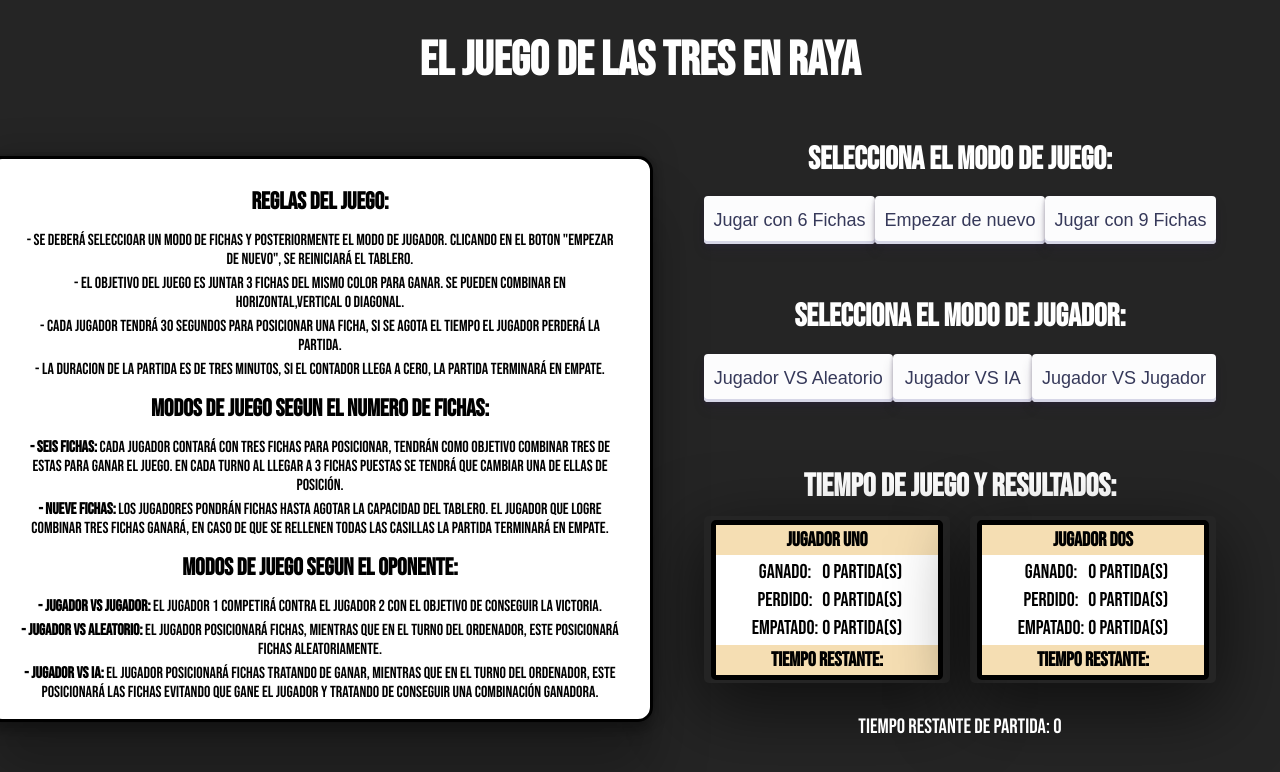
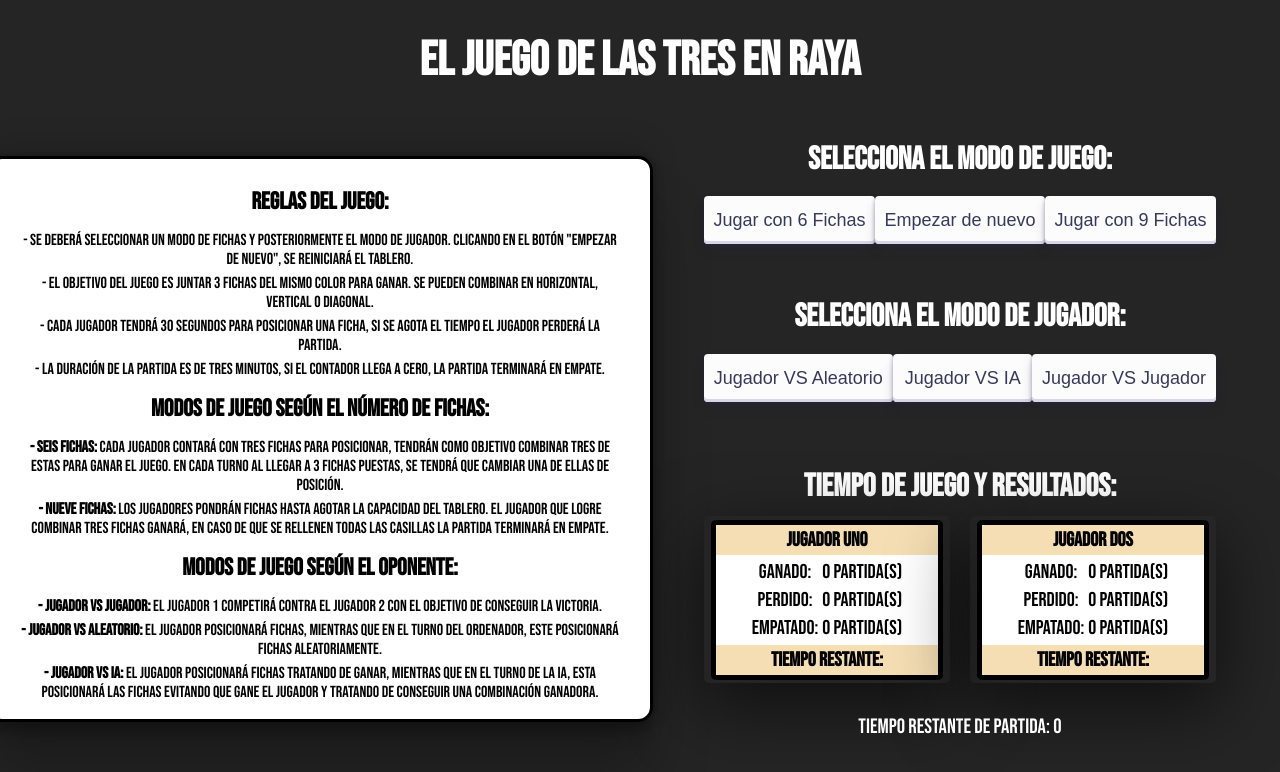
Before and after one commit to Chriiis85/Tres-en-Raya, a plain HTML site: page index.html in a window 1280 px wide. Drawn offline with Linux system fonts and the light colour scheme.

Commit message:
corregido tildes

```diff
--- a/index.html
+++ b/index.html
@@ -16,27 +16,27 @@
       <section id="modal" class="modal">
         <h2>Reglas del Juego:</h2>
         <p>
-          - Se deberá seleccioar un modo de fichas y posteriormente el modo de
-          jugador. Clicando en el boton "Empezar de nuevo", se reiniciará el
+          - Se deberá seleccionar un modo de fichas y posteriormente el modo de
+          jugador. Clicando en el botón "Empezar de nuevo", se reiniciará el
           tablero.
         </p>
         <p>
           - El objetivo del juego es juntar 3 fichas del mismo color para ganar.
-          Se pueden combinar en horizontal,vertical o diagonal.
+          Se pueden combinar en horizontal, vertical o diagonal.
         </p>
         <p>
           - Cada jugador tendrá 30 segundos para posicionar una ficha, si se
           agota el tiempo el jugador perderá la partida.
         </p>
         <p>
-          - La duracion de la partida es de tres minutos, si el contador llega a
+          - La duración de la partida es de tres minutos, si el contador llega a
           cero, la partida terminará en empate.
         </p>
-        <h2>Modos de Juego segun el numero de Fichas:</h2>
+        <h2>Modos de Juego según el número de Fichas:</h2>
         <p>
           <b>- Seis Fichas:</b> Cada jugador contará con tres fichas para
           posicionar, tendrán como objetivo combinar tres de estas para ganar el
-          juego. En cada turno al llegar a 3 fichas puestas se tendrá que
+          juego. En cada turno al llegar a 3 fichas puestas, se tendrá que
           cambiar una de ellas de posición.
         </p>
         <p>
@@ -45,7 +45,7 @@
           ganará, en caso de que se rellenen todas las casillas la partida
           terminará en empate.
         </p>
-        <h2>Modos de Juego segun el Oponente:</h2>
+        <h2>Modos de Juego según el Oponente:</h2>
         <p>
           <b>- Jugador vs Jugador:</b> El jugador 1 competirá contra el jugador
           2 con el objetivo de conseguir la victoria.
@@ -56,9 +56,9 @@
         </p>
         <p>
           <b>- Jugador vs IA:</b> El jugador posicionará fichas tratando de
-          ganar, mientras que en el turno del ordenador, este posicionará las
-          fichas evitando que gane el jugador y tratando de conseguir una
-          combinación ganadora.
+          ganar, mientras que en el turno de la IA, esta posicionará las fichas
+          evitando que gane el jugador y tratando de conseguir una combinación
+          ganadora.
         </p>
       </section>
       <p id="turnojugador"></p>
```
